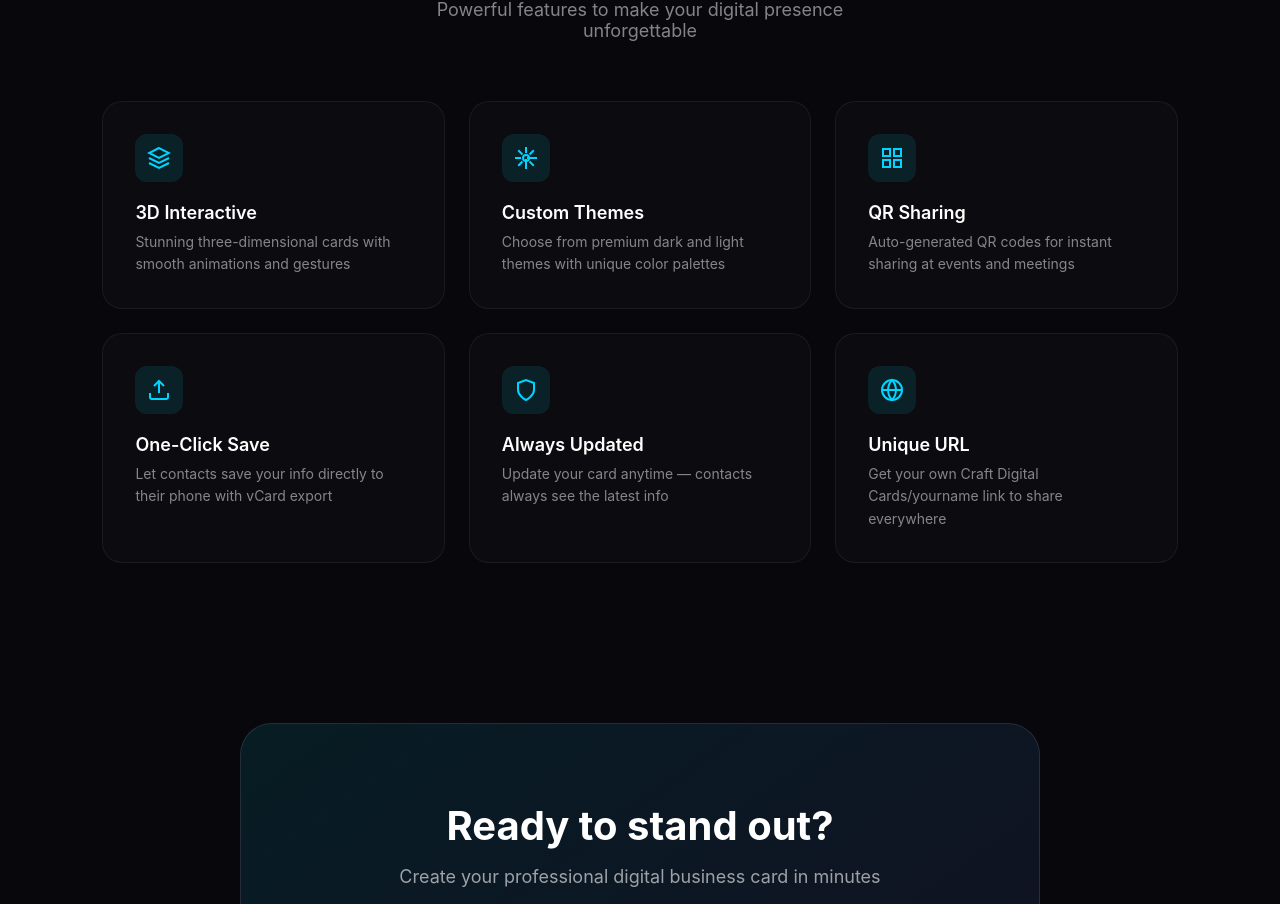
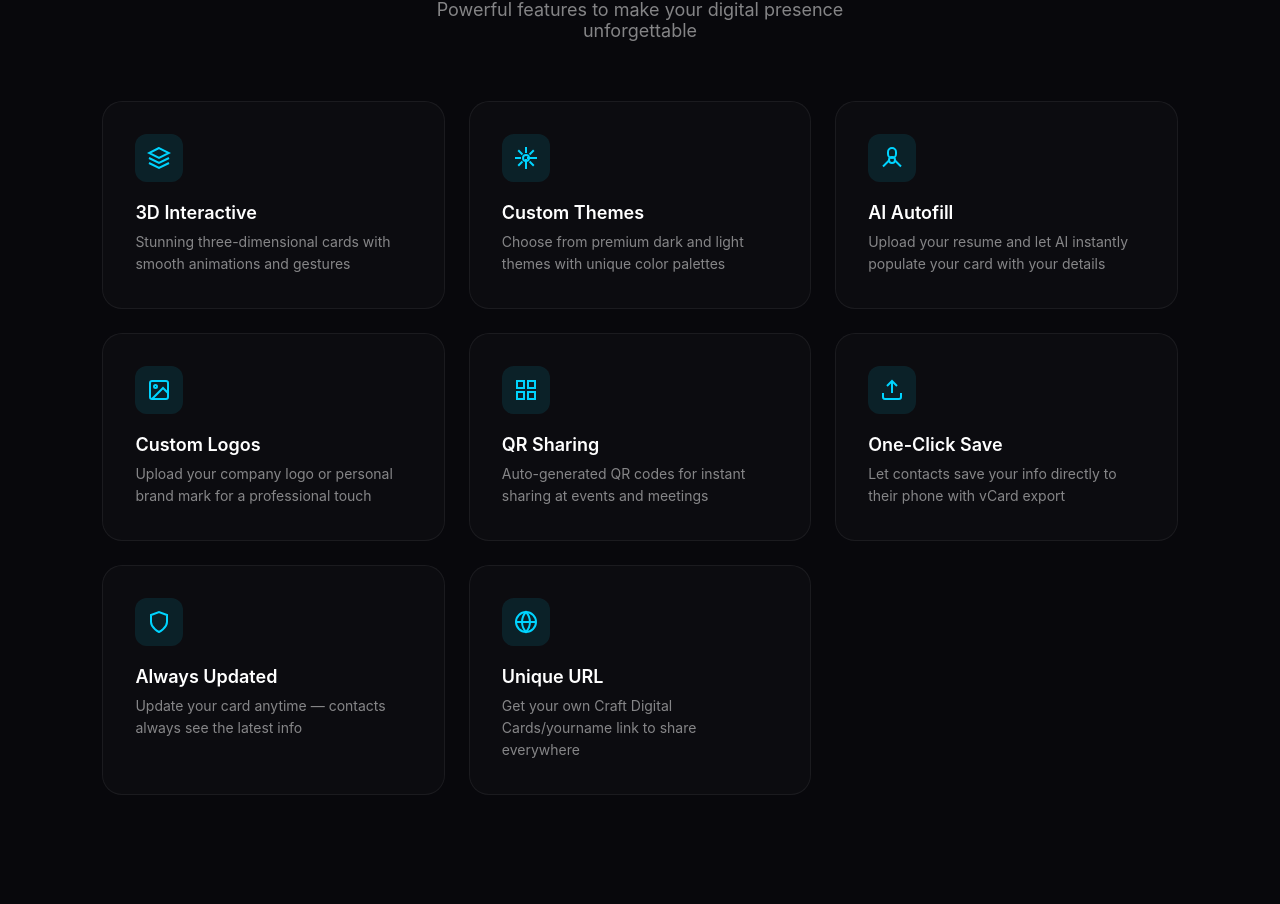
Before and after one commit to RohanRajendraDalvi/Digital-Business-Cards, a React (Vite) app in the folder craft-digital-card/: page / in a window 1280 px wide. Shown: the part 948-1852 px from the top of the page. Built offline with nearby package versions, Linux system fonts and the light colour scheme; no server answers.

Commit message:
Update LandingPage.jsx

```diff
--- a/craft-digital-card/src/pages/LandingPage.jsx
+++ b/craft-digital-card/src/pages/LandingPage.jsx
@@ -331,6 +331,8 @@ export default function LandingPage() {
 const features = [
   { icon: <svg width="24" height="24" viewBox="0 0 24 24" fill="none" stroke="currentColor" strokeWidth="2"><path d="M12 2L2 7l10 5 10-5-10-5zM2 17l10 5 10-5M2 12l10 5 10-5"/></svg>, title: '3D Interactive', desc: 'Stunning three-dimensional cards with smooth animations and gestures' },
   { icon: <svg width="24" height="24" viewBox="0 0 24 24" fill="none" stroke="currentColor" strokeWidth="2"><circle cx="12" cy="12" r="3"/><path d="M12 1v6m0 6v10M4.22 4.22l4.24 4.24m7.08 7.08l4.24 4.24M1 12h6m6 0h10M4.22 19.78l4.24-4.24m7.08-7.08l4.24-4.24"/></svg>, title: 'Custom Themes', desc: 'Choose from premium dark and light themes with unique color palettes' },
+  { icon: <svg width="24" height="24" viewBox="0 0 24 24" fill="none" stroke="currentColor" strokeWidth="2"><path d="M12 2a4 4 0 0 1 4 4v2a4 4 0 0 1-8 0V6a4 4 0 0 1 4-4z"/><path d="M9.5 14L3 20.5M14.5 14L21 20.5"/><circle cx="12" cy="14" r="3"/></svg>, title: 'AI Autofill', desc: 'Upload your resume and let AI instantly populate your card with your details' },
+  { icon: <svg width="24" height="24" viewBox="0 0 24 24" fill="none" stroke="currentColor" strokeWidth="2"><rect x="3" y="3" width="18" height="18" rx="2"/><circle cx="8.5" cy="8.5" r="1.5"/><path d="M21 15l-5-5L5 21"/></svg>, title: 'Custom Logos', desc: 'Upload your company logo or personal brand mark for a professional touch' },
   { icon: <svg width="24" height="24" viewBox="0 0 24 24" fill="none" stroke="currentColor" strokeWidth="2"><rect x="3" y="3" width="7" height="7"/><rect x="14" y="3" width="7" height="7"/><rect x="14" y="14" width="7" height="7"/><rect x="3" y="14" width="7" height="7"/></svg>, title: 'QR Sharing', desc: 'Auto-generated QR codes for instant sharing at events and meetings' },
   { icon: <svg width="24" height="24" viewBox="0 0 24 24" fill="none" stroke="currentColor" strokeWidth="2"><path d="M21 15v4a2 2 0 0 1-2 2H5a2 2 0 0 1-2-2v-4M17 8l-5-5-5 5M12 3v12"/></svg>, title: 'One-Click Save', desc: 'Let contacts save your info directly to their phone with vCard export' },
   { icon: <svg width="24" height="24" viewBox="0 0 24 24" fill="none" stroke="currentColor" strokeWidth="2"><path d="M12 22s8-4 8-10V5l-8-3-8 3v7c0 6 8 10 8 10z"/></svg>, title: 'Always Updated', desc: 'Update your card anytime — contacts always see the latest info' },
```
